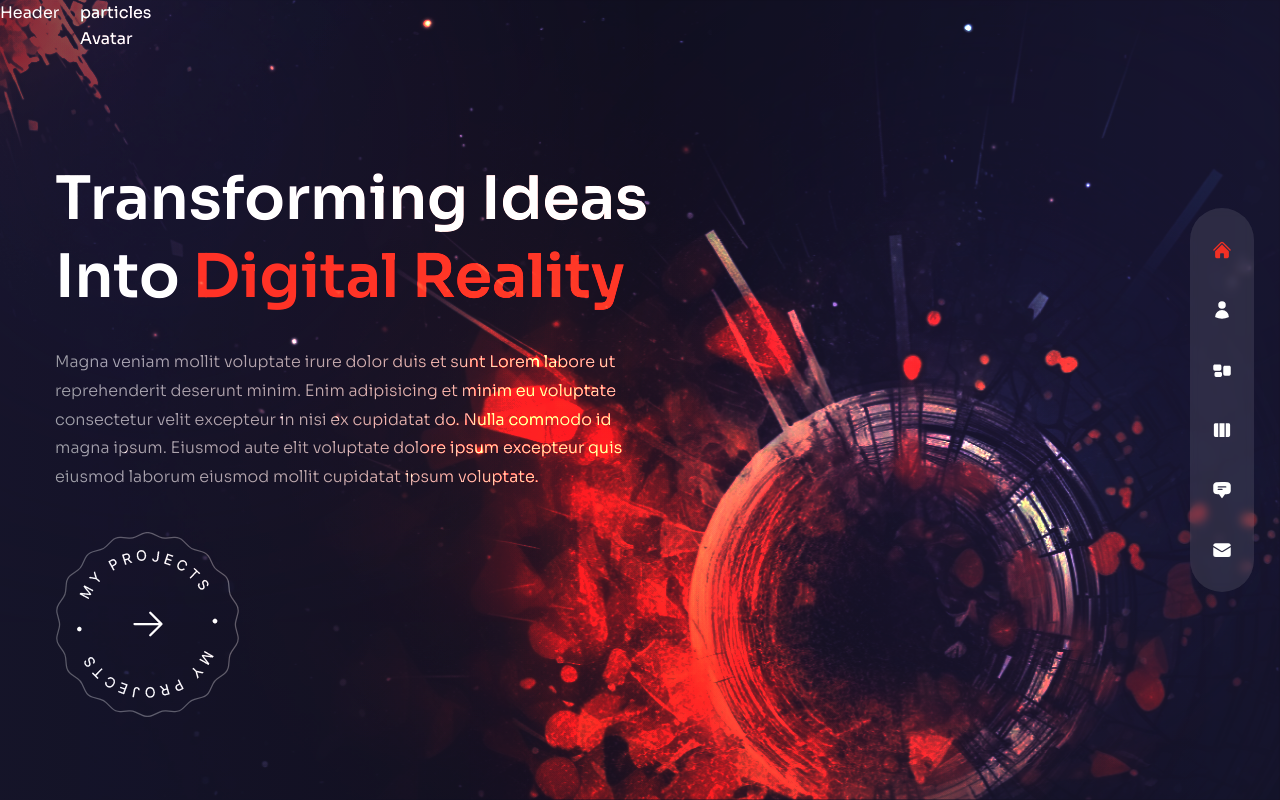
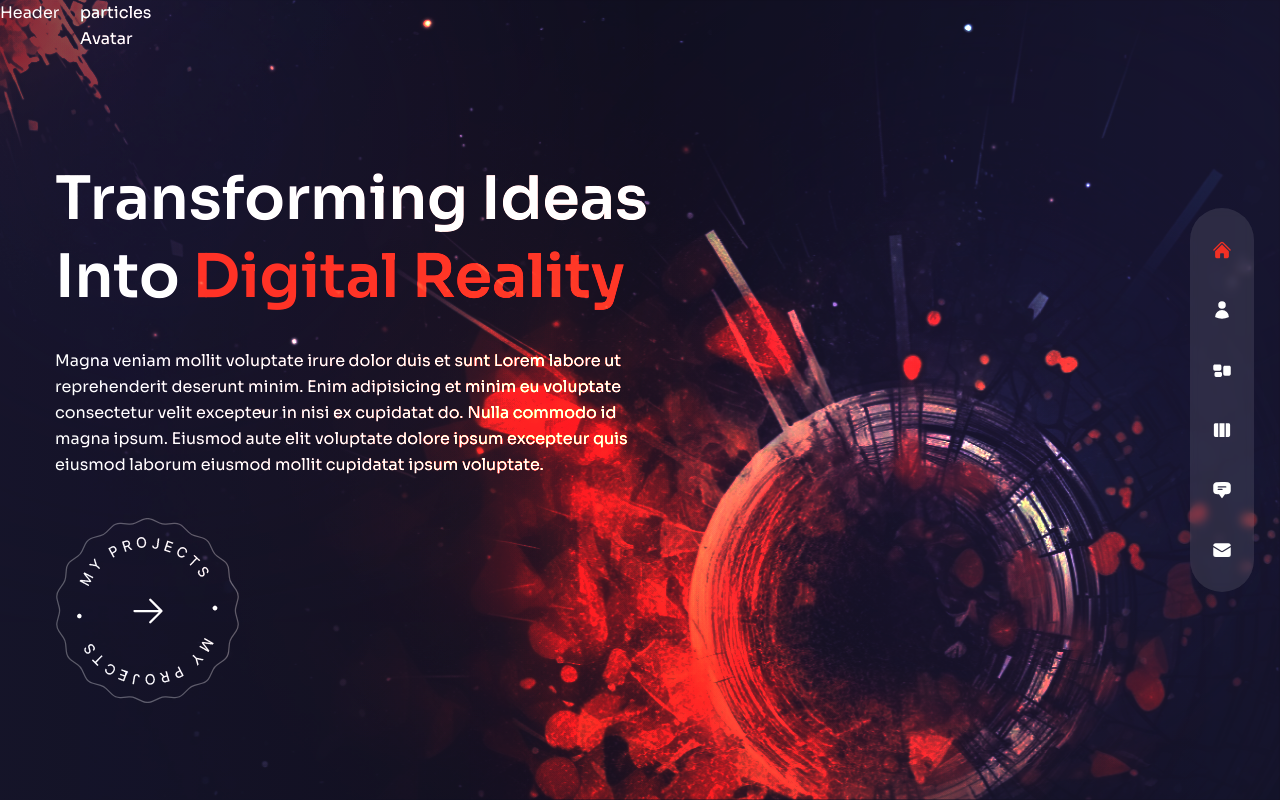
Before and after one commit to JoJoDevAdventure/jodev, a Next.js app: page / in a window 1280 px wide. Built offline with nearby package versions, Linux system fonts and the light colour scheme.

Commit message:
Transition update

```diff
--- a/components/Transition.js
+++ b/components/Transition.js
@@ -26,7 +26,7 @@ const Transition = () => {
       exit='exit'
       transition={{delay: 0.2, duration: 0.3, ease: 'easeInOut'}}>
       </motion.div>
-      <motion.div className='fixed top-0 bottom-0 right-full w-screen h-screen z-20 bg-[#a03bab]'
+      <motion.div className='fixed top-0 bottom-0 right-full w-screen h-screen z-20 bg-[#711616]'
 
       variants={transitionVariant}
       initial='initial'
@@ -34,7 +34,7 @@ const Transition = () => {
       exit='exit'
       transition={{delay: 0.4, duration: 0.3, ease: 'easeInOut'}}>
       </motion.div>
-      <motion.div className='fixed top-0 bottom-0 right-full w-screen h-screen z-10 bg-[#ff42ef]'
+      <motion.div className='fixed top-0 bottom-0 right-full w-screen h-screen z-10 bg-[#d52929]'
 
       variants={transitionVariant}
       initial='initial'
--- a/pages/index.js
+++ b/pages/index.js
@@ -22,7 +22,7 @@ const Home = () => {
             <span className="text-accent"> Digital Reality</span>
           </motion.h1>
           {/* subtitles */}
-          <motion.p
+          <motion.pw
             variants={fadeIn("down", 0.4)}
             initial="hidden"
             animate="show"
@@ -35,7 +35,7 @@ const Home = () => {
             commodo id magna ipsum. Eiusmod aute elit voluptate dolore ipsum
             excepteur quis eiusmod laborum eiusmod mollit cupidatat ipsum
             voluptate.
-          </motion.p>
+          </motion.pw>
           {/* btn */}
           <div className="flex justify-center xl:hidden relative">
             <ProjectsBtn />
```
